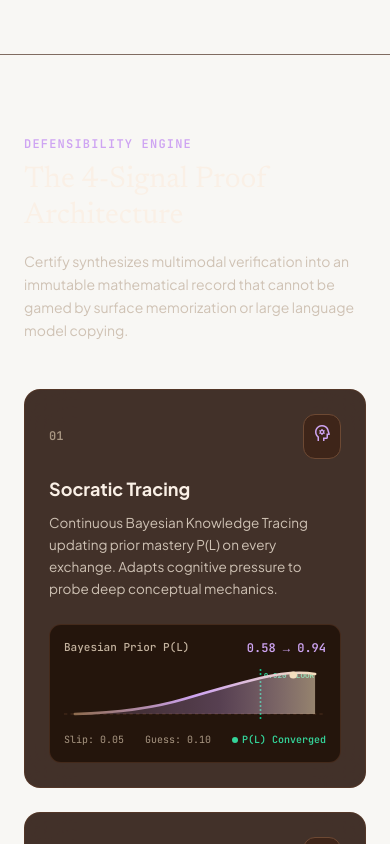
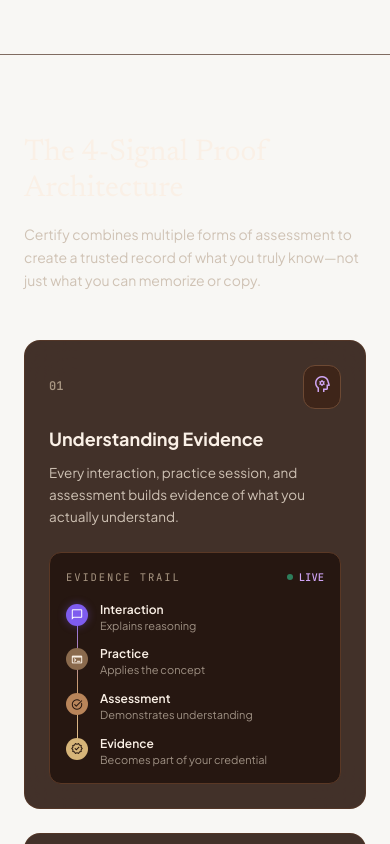
Before and after one commit to dhanushhkrishnappa/certify, a React (Vite) app in the folder frontend/: page /landing in a window 390 px wide. Shown: the part 940-1784 px from the top of the page. Built offline with nearby package versions, Linux system fonts and the light colour scheme; a web font is replaced by a local one.

Commit message:
feat(landing): adapt Understanding Evidence bento card with responsive 4-signal proof grid

```diff
--- a/frontend/src/components/LandingPageView.tsx
+++ b/frontend/src/components/LandingPageView.tsx
@@ -8,7 +8,6 @@ import {
   isMobileDevice,
 } from "../motion/motionVocabulary.js";
 import {
-  BayesianCurveSvg,
   SandboxTerminalSvg,
   VivaChamberWaveformSvg,
   CryptographicSealSvg,
@@ -451,47 +450,138 @@ export const LandingPageView: React.FC<LandingPageViewProps> = ({
         >
           <div className="flex flex-col md:flex-row md:items-end justify-between mb-12">
             <div>
-              <div className="font-mono text-[12px] font-semibold text-[#CEA4F2] uppercase tracking-widest mb-2">
-                Defensibility Engine
-              </div>
               <h2 className="font-['Newsreader',Georgia,serif] text-3xl md:text-5xl text-[#FAF0E6] font-normal">
                 The 4-Signal Proof Architecture
               </h2>
             </div>
             <p className="text-[14px] text-[#CFC2B4] max-w-md mt-4 md:mt-0 leading-relaxed">
-              Certify synthesizes multimodal verification into an immutable
-              mathematical record that cannot be gamed by surface memorization or large
-              language model copying.
+              Certify combines multiple forms of assessment to create a trusted record of what you truly know—not just what you can memorize or copy.
             </p>
           </div>
 
           {/* Bento Grid with Rich SVG Graphics */}
-          <div className="proof-bento-grid grid grid-cols-1 md:grid-cols-2 lg:grid-cols-4 gap-6">
-            {/* Card 1: Socratic Tracing */}
-            <div className="proof-bento-card group relative rounded-2xl bg-[#2E1B13]/90 backdrop-blur-xl border border-[#5A3825]/70 hover:border-[#8D6B4E] p-6 hover:shadow-xl transition-all duration-300 flex flex-col justify-between">
+          <div className="proof-bento-grid grid grid-cols-1 md:grid-cols-2 lg:grid-cols-4 gap-6 items-stretch">
+            {/* Card 1: Understanding Evidence */}
+            <div className="proof-bento-card group relative rounded-2xl bg-[#2E1B13]/90 backdrop-blur-xl border border-[#5A3825]/70 hover:border-[#8D6B4E] p-6 hover:shadow-xl transition-all duration-300 flex flex-col justify-between h-full min-h-[380px]">
               <div>
                 <div className="flex items-center justify-between mb-4">
-                  <span className="font-mono text-[12px] font-bold text-[#A89682]">01</span>
-                  <span className="p-2 rounded-xl bg-[#3E2519] border border-[#6D4933] text-[#CEA4F2] transition-transform duration-200 group-hover:scale-110">
+                  <span className="font-mono text-[12px] font-bold text-[#A89682]">
+                    01
+                  </span>
+
+                  <span className="p-2 rounded-xl bg-[#3E2519] border border-[#6D4933] text-[#CEA4F2] transition-transform duration-300 group-hover:scale-110">
                     <span className="material-symbols-outlined text-[20px]">
                       psychology
                     </span>
                   </span>
                 </div>
+
                 <h3 className="text-[18px] font-bold text-[#FAF0E6] mb-2">
-                  Socratic Tracing
+                  Understanding Evidence
                 </h3>
+
                 <p className="text-[13.5px] text-[#CFC2B4] leading-relaxed mb-6">
-                  Continuous Bayesian Knowledge Tracing updating prior mastery P(L) on
-                  every exchange. Adapts cognitive pressure to probe deep conceptual
-                  mechanics.
+                  Every interaction, practice session, and assessment builds evidence of
+                  what you actually understand.
                 </p>
               </div>
-              <BayesianCurveSvg />
+
+              {/* Evidence Trail */}
+              <div className="mt-auto rounded-xl bg-[#21120C]/85 border border-[#5A3825] p-4">
+                <div className="flex items-center justify-between mb-4">
+                  <span className="text-[10.5px] font-mono uppercase tracking-[0.18em] text-[#A89682]">
+                    Evidence Trail
+                  </span>
+
+                  <div className="flex items-center gap-1.5">
+                    <span className="w-1.5 h-1.5 rounded-full bg-emerald-400 animate-pulse" />
+                    <span className="text-[10.5px] font-mono font-medium text-[#CFA4F5]">
+                      LIVE
+                    </span>
+                  </div>
+                </div>
+
+                <div className="relative">
+                  {/* Connecting line */}
+                  <div className="absolute left-[11px] top-3 bottom-3 w-px bg-gradient-to-b from-[#8C6CF5] via-[#C99B72] to-[#E5C892]" />
+
+                  {/* Step 1 */}
+                  <div className="relative flex gap-3 mb-3.5">
+                    <div className="relative z-10 mt-0.5 w-[22px] h-[22px] rounded-full bg-[#7E5CEF] shadow-[0_0_8px_rgba(126,92,239,0.35)] flex items-center justify-center shrink-0">
+                      <span className="material-symbols-outlined text-[13px] text-white">
+                        chat_bubble
+                      </span>
+                    </div>
+
+                    <div>
+                      <div className="text-[12px] font-semibold text-[#FAF0E6] leading-tight">
+                        Interaction
+                      </div>
+                      <div className="text-[11px] text-[#9F9184] leading-tight mt-0.5">
+                        Explains reasoning
+                      </div>
+                    </div>
+                  </div>
+
+                  {/* Step 2 */}
+                  <div className="relative flex gap-3 mb-3.5">
+                    <div className="relative z-10 mt-0.5 w-[22px] h-[22px] rounded-full bg-[#8A6A4D] flex items-center justify-center shrink-0">
+                      <span className="material-symbols-outlined text-[13px] text-[#FAF0E6]">
+                        terminal
+                      </span>
+                    </div>
+
+                    <div>
+                      <div className="text-[12px] font-semibold text-[#FAF0E6] leading-tight">
+                        Practice
+                      </div>
+                      <div className="text-[11px] text-[#9F9184] leading-tight mt-0.5">
+                        Applies the concept
+                      </div>
+                    </div>
+                  </div>
+
+                  {/* Step 3 */}
+                  <div className="relative flex gap-3 mb-3.5">
+                    <div className="relative z-10 mt-0.5 w-[22px] h-[22px] rounded-full bg-[#B9855A] flex items-center justify-center shrink-0">
+                      <span className="material-symbols-outlined text-[13px] text-[#21120C]">
+                        task_alt
+                      </span>
+                    </div>
+
+                    <div>
+                      <div className="text-[12px] font-semibold text-[#FAF0E6] leading-tight">
+                        Assessment
+                      </div>
+                      <div className="text-[11px] text-[#9F9184] leading-tight mt-0.5">
+                        Demonstrates understanding
+                      </div>
+                    </div>
+                  </div>
+
+                  {/* Step 4 */}
+                  <div className="relative flex gap-3">
+                    <div className="relative z-10 mt-0.5 w-[22px] h-[22px] rounded-full bg-[#D6B579] flex items-center justify-center shrink-0">
+                      <span className="material-symbols-outlined text-[13px] text-[#21120C]">
+                        verified
+                      </span>
+                    </div>
+
+                    <div>
+                      <div className="text-[12px] font-semibold text-[#FAF0E6] leading-tight">
+                        Evidence
+                      </div>
+                      <div className="text-[11px] text-[#9F9184] leading-tight mt-0.5">
+                        Becomes part of your credential
+                      </div>
+                    </div>
+                  </div>
+                </div>
+              </div>
             </div>
 
             {/* Card 2: Practical Sandboxes */}
-            <div className="proof-bento-card group relative rounded-2xl bg-[#2E1B13]/90 backdrop-blur-xl border border-[#5A3825]/70 hover:border-[#8D6B4E] p-6 hover:shadow-xl transition-all duration-300 flex flex-col justify-between">
+            <div className="proof-bento-card group relative rounded-2xl bg-[#2E1B13]/90 backdrop-blur-xl border border-[#5A3825]/70 hover:border-[#8D6B4E] p-6 hover:shadow-xl transition-all duration-300 flex flex-col justify-between h-full min-h-[380px]">
               <div>
                 <div className="flex items-center justify-between mb-4">
                   <span className="font-mono text-[12px] font-bold text-[#A89682]">02</span>
@@ -509,11 +599,13 @@ export const LandingPageView: React.FC<LandingPageViewProps> = ({
                   code execution environments with real unit test assertions.
                 </p>
               </div>
+              <div className="mt-auto">
                 <SandboxTerminalSvg />
+              </div>
             </div>
 
             {/* Card 3: Oral Viva Defense */}
-            <div className="proof-bento-card group relative rounded-2xl bg-[#2E1B13]/90 backdrop-blur-xl border border-[#5A3825]/70 hover:border-[#8D6B4E] p-6 hover:shadow-xl transition-all duration-300 flex flex-col justify-between">
+            <div className="proof-bento-card group relative rounded-2xl bg-[#2E1B13]/90 backdrop-blur-xl border border-[#5A3825]/70 hover:border-[#8D6B4E] p-6 hover:shadow-xl transition-all duration-300 flex flex-col justify-between h-full min-h-[380px]">
               <div>
                 <div className="flex items-center justify-between mb-4">
                   <span className="font-mono text-[12px] font-bold text-[#A89682]">03</span>
@@ -531,11 +623,13 @@ export const LandingPageView: React.FC<LandingPageViewProps> = ({
                   trade-offs, and failure boundaries with rigorous rubric assessment.
                 </p>
               </div>
+              <div className="mt-auto">
                 <VivaChamberWaveformSvg />
+              </div>
             </div>
 
             {/* Card 4: Cryptographic Proofs */}
-            <div className="proof-bento-card group relative rounded-2xl bg-[#2E1B13]/90 backdrop-blur-xl border border-[#5A3825]/70 hover:border-[#8D6B4E] p-6 hover:shadow-xl transition-all duration-300 flex flex-col justify-between">
+            <div className="proof-bento-card group relative rounded-2xl bg-[#2E1B13]/90 backdrop-blur-xl border border-[#5A3825]/70 hover:border-[#8D6B4E] p-6 hover:shadow-xl transition-all duration-300 flex flex-col justify-between h-full min-h-[380px]">
               <div>
                 <div className="flex items-center justify-between mb-4">
                   <span className="font-mono text-[12px] font-bold text-[#A89682]">04</span>
@@ -553,7 +647,9 @@ export const LandingPageView: React.FC<LandingPageViewProps> = ({
                   evidence and deterministic backend tiering rules.
                 </p>
               </div>
+              <div className="mt-auto">
                 <CryptographicSealSvg />
+              </div>
             </div>
         </div>
       </section>
@@ -776,9 +872,9 @@ assert avg(20) == 15.0`}
       </section>
     </main>
 
-      {/* ============================================================== */}
-      {/* FOOTER                                                         */}
-      {/* ============================================================== */}
+      {/* ============================================================== */ }
+  {/* FOOTER                                                         */ }
+  {/* ============================================================== */ }
   <footer className="bg-[#1D0E08]/95 backdrop-blur-md border-t border-[#3E2416]">
     <div className="w-full px-6 lg:px-10 py-10 max-w-7xl mx-auto flex flex-col md:flex-row justify-between items-center gap-4 text-[#A89682] text-sm">
       <div className="flex items-center gap-3">
@@ -811,6 +907,6 @@ assert avg(20) == 15.0`}
       </div>
     </div>
   </footer>
-    </div>
+    </div >
   );
 };
```
Lines whose indentation alone changed are shown as unchanged.
